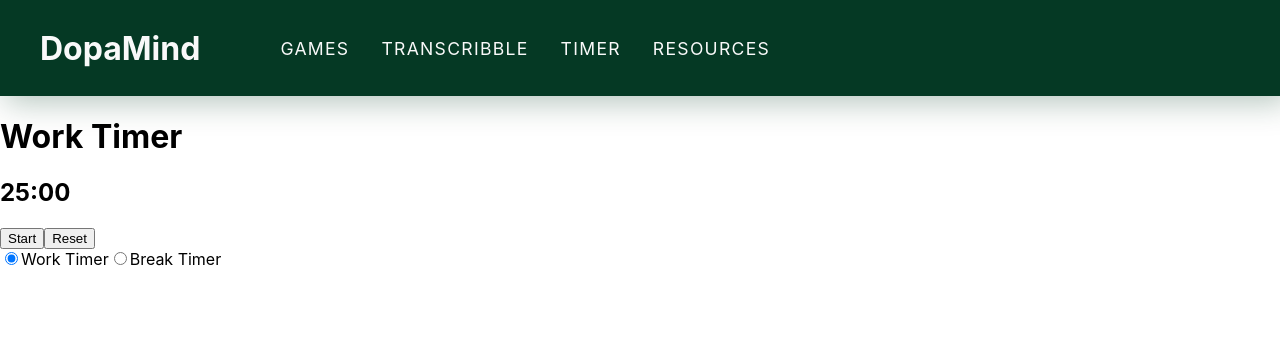
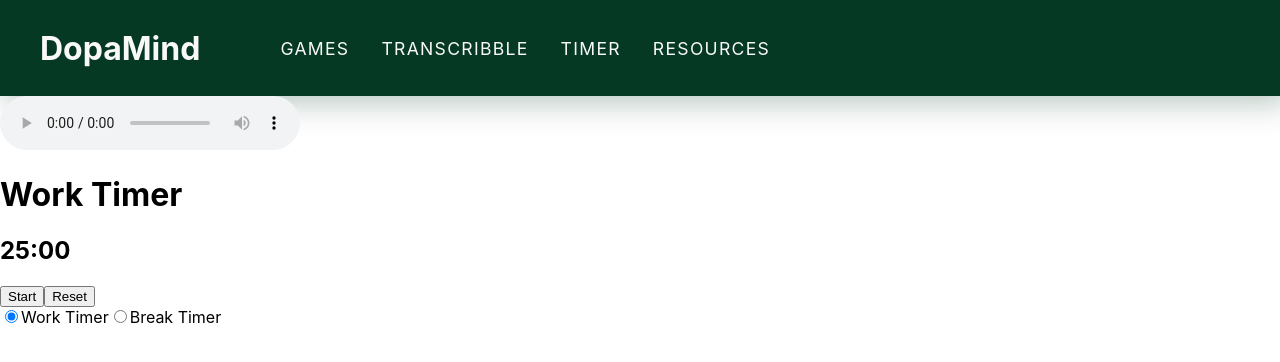
Before and after one commit to xu-jerry/LAHacks2023, a React (Create React App) app in the folder client/: page /timer in a window 1280 px wide. Shown: the top 362 px of the page. Built offline with nearby package versions, Linux system fonts and the light colour scheme; no server answers.

Commit message:
audio slay

```diff
--- a/client/src/pages/Timer.jsx
+++ b/client/src/pages/Timer.jsx
@@ -1,4 +1,6 @@
+/* eslint-disable jsx-a11y/media-has-caption */
 import React, { useState, useEffect } from 'react';
+import water from '../assets/water.wav';
 
 function Timer() {
   const [timer, setTimer] = useState(25 * 60);
@@ -39,6 +41,10 @@ function Timer() {
 
   return (
     <div>
+      <audio controls>
+        <source src={water} type="audio/wav" />
+        Your browser does not support the audio element.
+      </audio>
       <h1>{timerType === 'work' ? 'Work Timer' : 'Break Timer'}</h1>
       <h2>{formatTime(timer)}</h2>
       <button type="button" onClick={toggleTimer}>{isRunning ? 'Pause' : 'Start'}</button>
```
Also changed, not shown: 1 other file (tests, documents, lock files or other folders).
